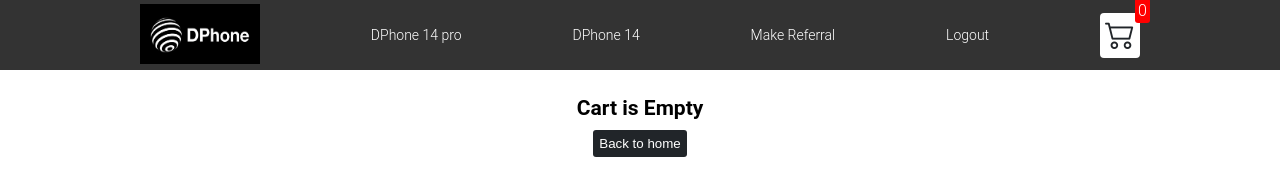
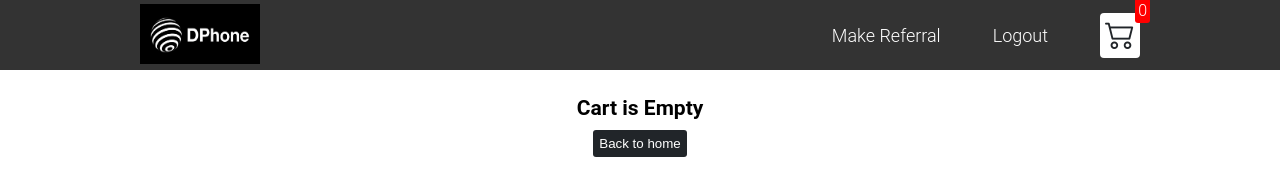
Before and after one commit to Utkarsh26112001/DphoneFrontend, a plain HTML site: page html/StoreCart.html in a window 1280 px wide. Drawn offline with nearby package versions, Linux system fonts and the light colour scheme.

Commit message:
Updated Store

```diff
--- a/html/StoreCart.html
+++ b/html/StoreCart.html
@@ -15,10 +15,18 @@
 <header>
     <ul>
         <li><a href="Dashboard.html"><img src="./../img/Dphone_logo.png" alt="Dphone" /></a></li>
-        <li><a href="#Phone14pro" style="color: white">DPhone 14 pro</a></li>
-        <li><a href="#Phone14" style="color: white">DPhone 14</a></li>
-        <li><a href="ReferralPage.html" style="color: white">Make Referral</a></li>
-        <li><a href="#" style="color: white">Logout</a></li>
+        <li><a href="#" style="color: white; font-size: large"></a></li>
+        <li><a href="#" style="color: white; font-size: large"></a></li>
+        <li><a href="#" style="color: white; font-size: large"></a></li>
+        <li><a href="#Phone14" style="color: white; font-size: large"></a></li>
+        <li><a href="#Phone14pro" style="color: white; font-size: large"></a></li>
+        <li><a href="#Phone14" style="color: white; font-size: large"></a></li>
+        <li><a href="#Phone14pro" style="color: white; font-size: large"></a></li>
+        <li><a href="#Phone14" style="color: white; font-size: large"></a></li>
+        <li><a href="#Phone14pro" style="color: white; font-size: large"></a></li>
+        <li><a href="#Phone14" style="color: white; font-size: large"></a></li>
+        <li><a href="ReferralPage.html" style="color: white; font-size: large">Make Referral</a></li>
+        <li><a href="#" style="color: white; font-size: large">Logout</a></li>
         <a href="StoreCart.html">
             <div class="cart">
                 <i class="bi bi-cart2"></i>
```
Also changed, not shown: html/StoreIndex.html (+12 -4 lines).
